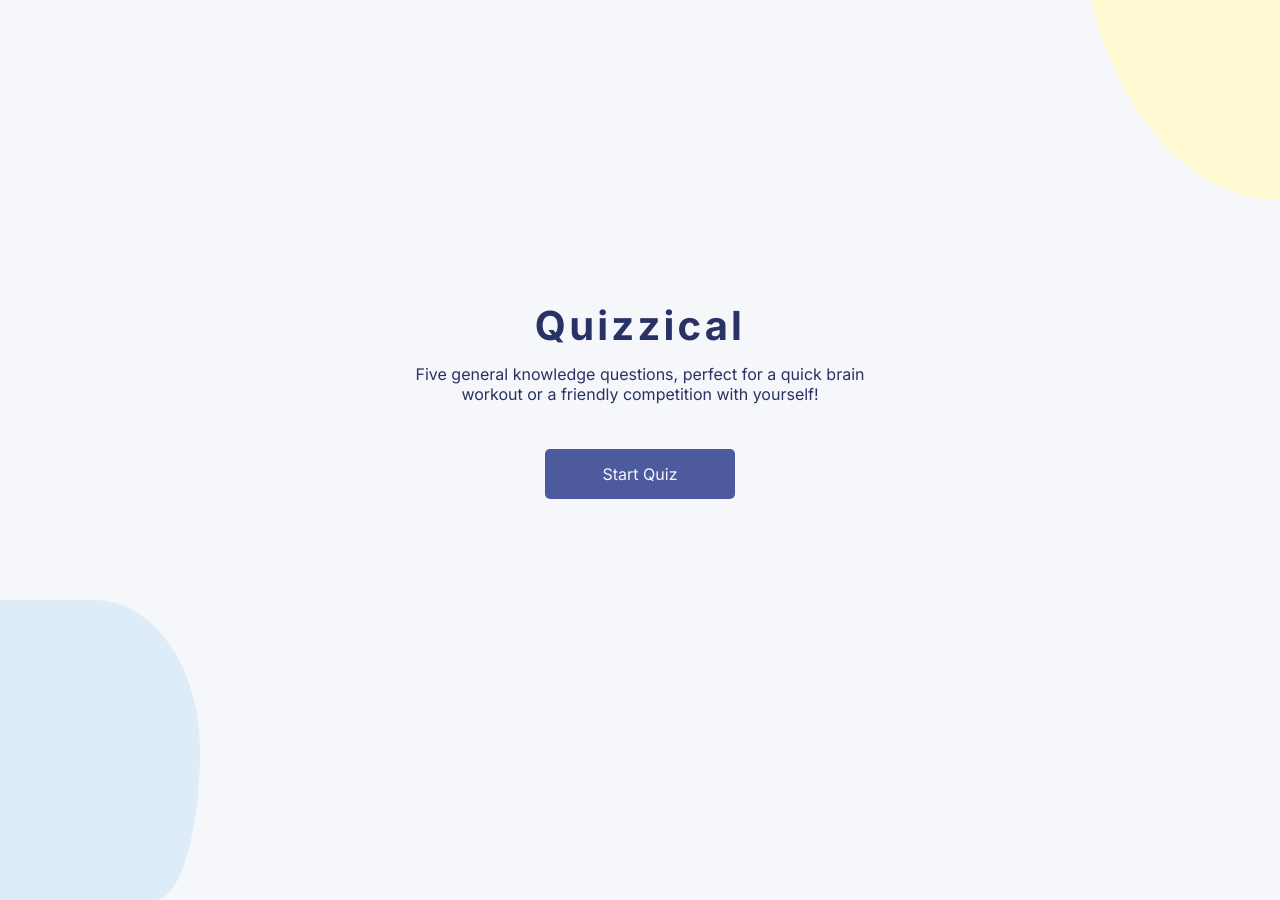
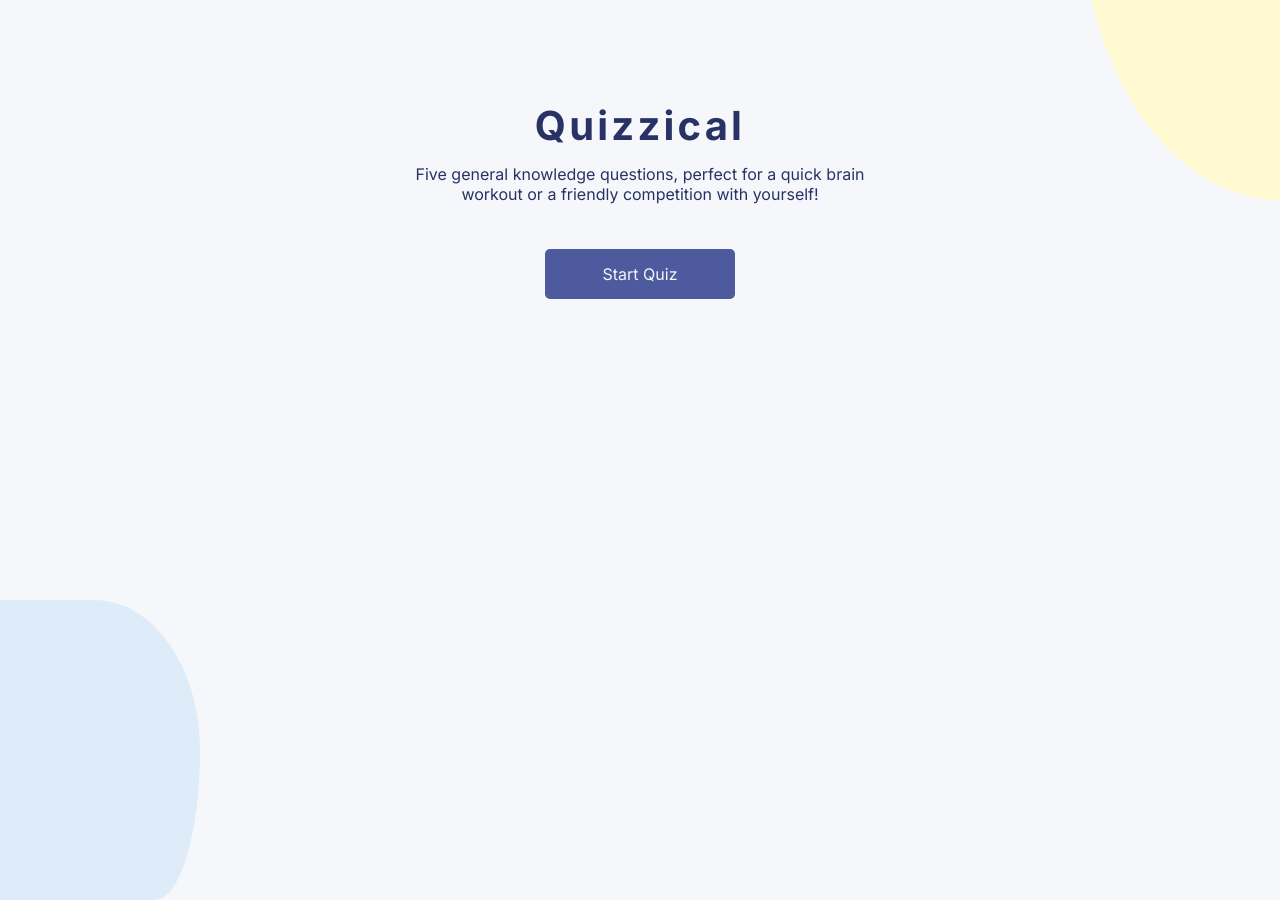
Before and after one commit to louiseka/quizzical, a React (Vite) app: page / in a window 1280 px wide. Built offline with nearby package versions, Linux system fonts and the light colour scheme.

Commit message:
Making classname conditional

```diff
--- a/src/App.jsx
+++ b/src/App.jsx
@@ -132,11 +132,12 @@ export default function App() {
     />
 
   return (
-    <div className="quiz-page">
+    <div className={startQuiz ? "quiz-page" : "quiz-home"}>
       <div className="top-bg-blob"></div>
+      {startQuiz && <h1> Quzzical</h1>}
       {startQuiz ? quizElements : homeElements}
+      {showResults && <p className="quiz-results">Your scored {score} /5 correct answers </p>}
       {checkAnswersBtn && <button className="action-btn" onClick={showResults ? newGame : checkAnswers}>{btnText}</button>}
-      {showResults && <p className="quiz-results">Your scored {score} /5 correct answers </p>}
       {isLoading && <p className="loading-text"> Please wait whilst the quiz loads...</p>}
       <div className="bottom-bg-blob"></div>
     </div>
--- a/src/components/Quiz.jsx
+++ b/src/components/Quiz.jsx
@@ -24,6 +24,7 @@ export default function Quiz(props) {
     return (
 
         <div className="qa-section">
+
             <div className="question-section">
                 <h2>{props.question}</h2>
             </div>
```
